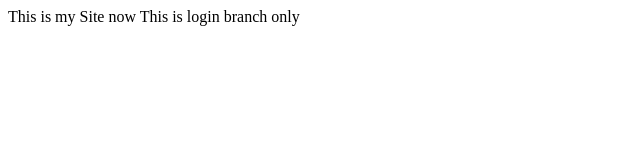
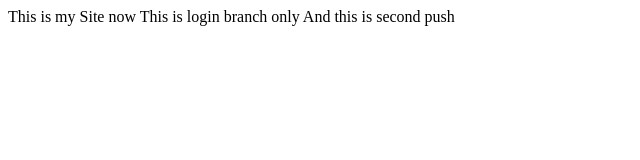
Before and after one commit to artscafeclub/babynow, a plain HTML site: page index.html in a window 1280 px wide. Shown: the whole page, without its empty margins (0-640 px from the left). Drawn offline with Linux system fonts and the light colour scheme.

Commit message:
Second Push

```diff
--- a/index.html
+++ b/index.html
@@ -2,5 +2,7 @@
 <body>
   This is my Site now
   This is login branch only
+
+  And this is second push
 </body>
 </html>
```
